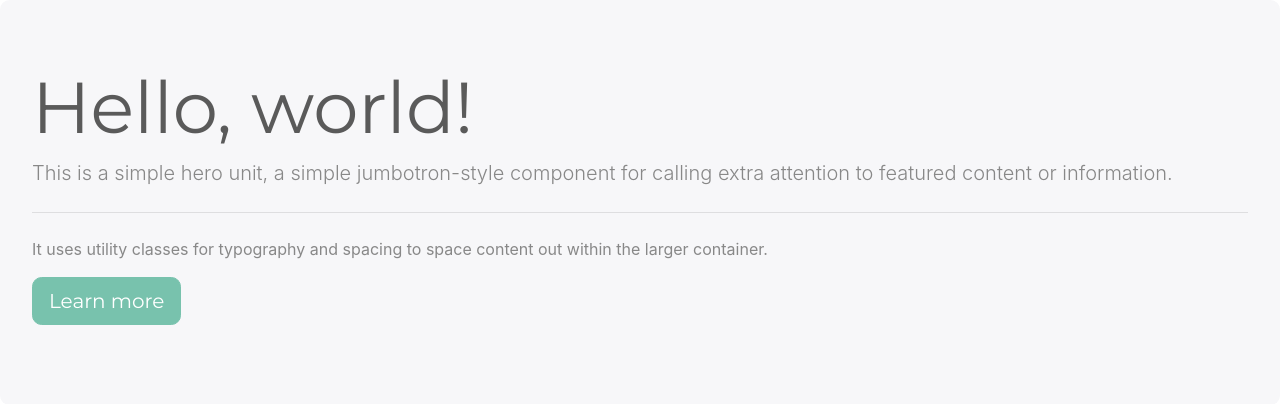
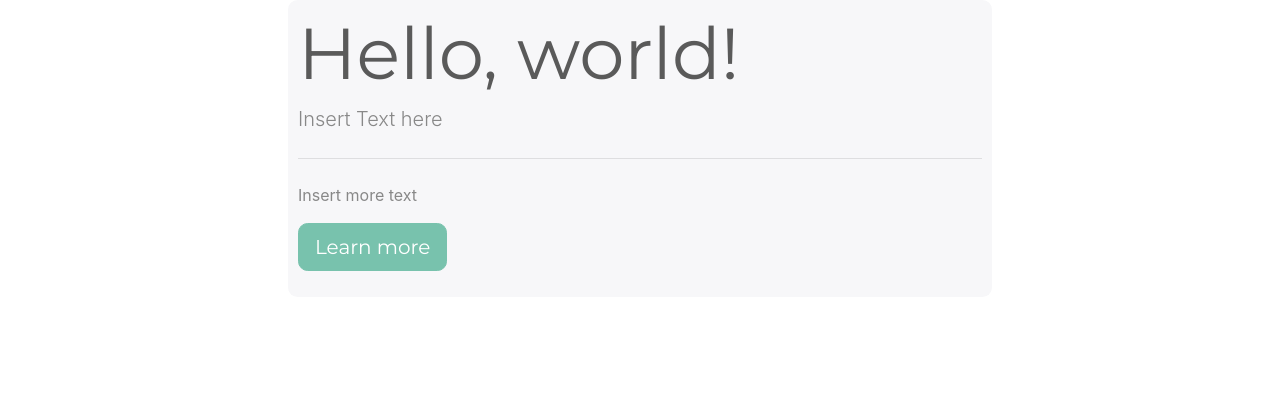
Before and after one commit to preauxgrammer/preauxgrammer.net-dev, a Django app: page / in a window 1280 px wide. Shown: the top 404 px of the page. Run offline with Django 3.2, Linux system fonts and the light colour scheme; some libraries are stand-ins or nearby versions.

Commit message:
fixed css

```diff
--- a/preauxgrammer/settings.py
+++ b/preauxgrammer/settings.py
@@ -119,3 +119,7 @@ USE_TZ = True
 # https://docs.djangoproject.com/en/3.0/howto/static-files/
 
 STATIC_URL = '/static/'
+
+STATICFILES_DIRS = [
+    os.path.join(BASE_DIR, "static"),
+]
--- a/templates/base.html
+++ b/templates/base.html
@@ -7,7 +7,7 @@
     <title></title>
     <link href="https://stackpath.bootstrapcdn.com/bootswatch/4.5.0/minty/bootstrap.min.css" rel="stylesheet"
           integrity="sha384-HqaYdAE26lgFCJsUF9TBdbZf7ygr9yPHtxtg37JshqVQi6CCAo6Qvwmgc5xclIiV" crossorigin="anonymous">
-    <link href="style.css" rel="stylesheet" type="text/css">
+    <link href="{% static 'css/styles.css' %}" rel="stylesheet" type="text/css">
 
 
 
--- a/templates/landing.html
+++ b/templates/landing.html
@@ -4,10 +4,9 @@
     <div id="landing-body">
         <div class="jumbotron" id="landing-main">
             <h1 class="display-3">Hello, world!</h1>
-            <p class="lead">This is a simple hero unit, a simple jumbotron-style component for calling extra attention
-                to featured content or information.</p>
+            <p class="lead">Insert Text here</p>
             <hr class="my-4">
-            <p>It uses utility classes for typography and spacing to space content out within the larger container.</p>
+            <p>Insert more text</p>
             <p class="lead">
                 <a class="btn btn-primary btn-lg" href="#" role="button">Learn more</a>
             </p>
```
